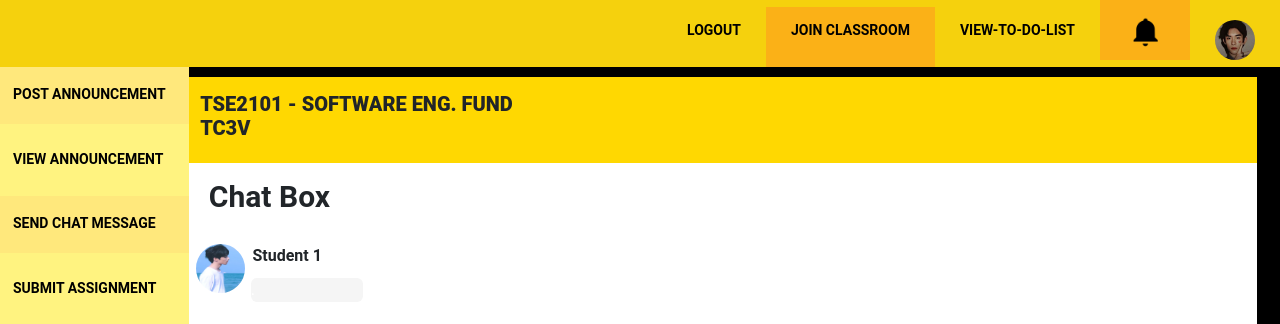
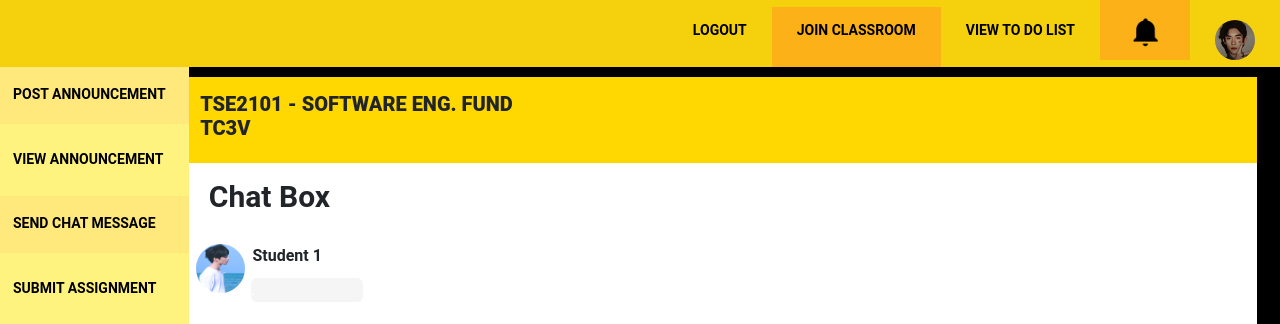
Before and after one commit to eltonwcm00/Google-Classroom-and-Meet, a PHP site: page /student/sendChatMessage.php in a window 1280 px wide. Shown: the top 324 px of the page. Run offline with PHP 8.4, Linux system fonts and the light colour scheme.

Commit message:
student assignment reminder - bug

```diff
--- a/shared/studentNav.php
+++ b/shared/studentNav.php
@@ -53,10 +53,9 @@
                   <small>Mobile App Development (DIT1518)</small>
               </div>
             </div>
-
           </div>
         </div>
-        <a id="main_link" href="#about"><p>VIEW-TO-DO-LIST</p></a>
+        <a id="main_link" href="#contact"><p>VIEW TO DO LIST</p></a>
         <a id="main_link" href="#contact"><p>JOIN CLASSROOM</p></a>
         <a id="main_link" href="#news"><p>LOGOUT</p></a>
       </div>
--- a/student/sendChatMessage.php
+++ b/student/sendChatMessage.php
@@ -7,7 +7,7 @@
         <link rel="stylesheet" href="../css/student/sendChatMessage.css" />
     </head>
     <body style="background-color: black;">
-    <div style=""><?php include '../shared/studentNav.php';?>
+    <?php include '../shared/studentNav.php';?>
         <div class="wrapper container-xxl">
             <?php include '../shared/studentSidebar.php';?>
             <div class="row">
```
